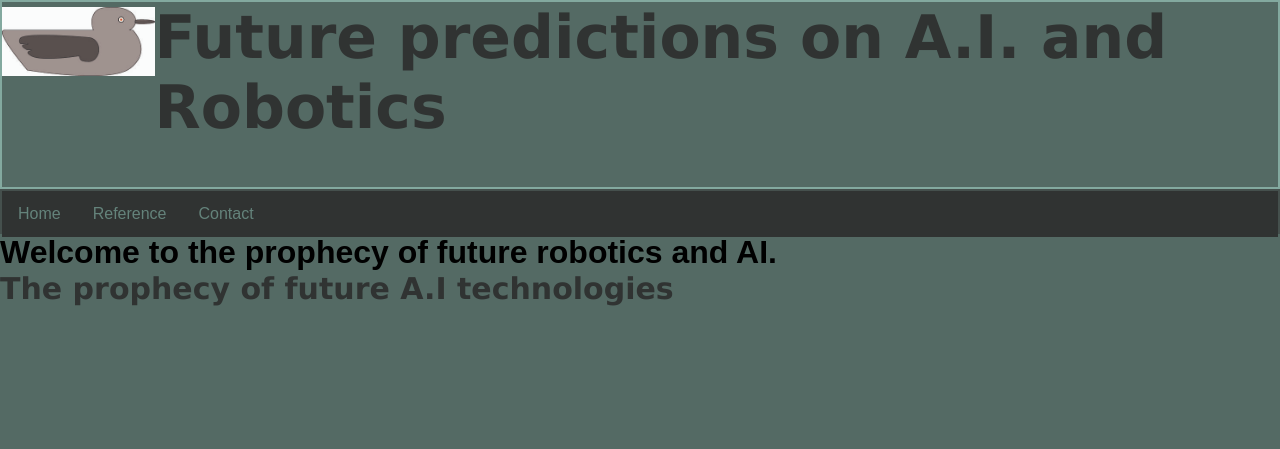
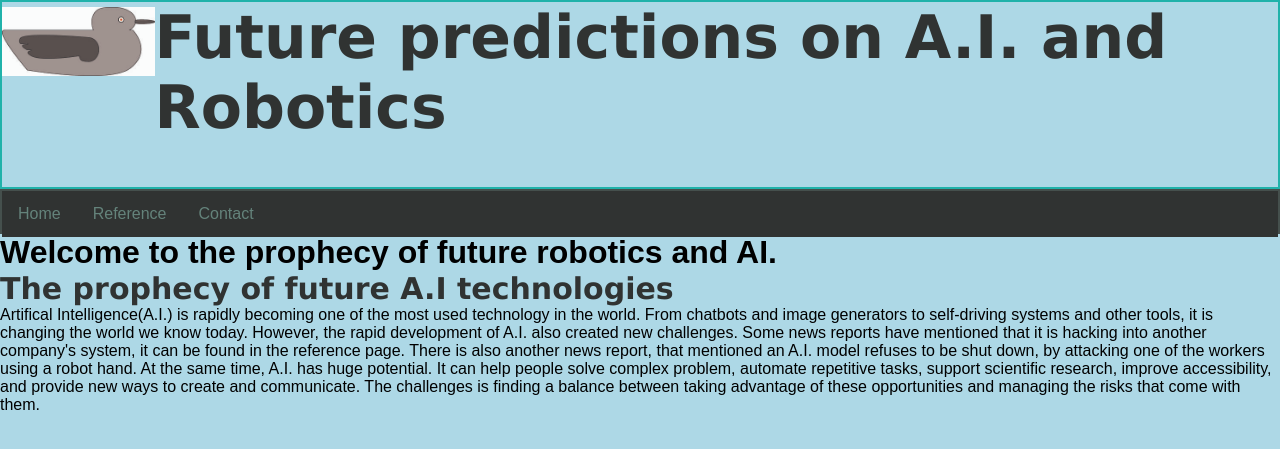
Before and after one commit to SimonXiong02/Responsive_website, a Django app: page / in a window 1280 px wide. Shown: the top 449 px of the page. Run offline with Django 5.2, Linux system fonts and the light colour scheme.

Commit message:
v001.2.5.5

```diff
--- a/polls/templates/home.html
+++ b/polls/templates/home.html
@@ -6,4 +6,18 @@
 <h1 class="title">
     The prophecy of future A.I technologies
 </h1>
+
+<p class="Home-text">
+    Artifical Intelligence(A.I.) is rapidly becoming one of the most used technology in the world.
+    From chatbots and image generators to self-driving systems and other tools, it is changing the world we know today.
+
+    However, the rapid development of A.I. also created new challenges. Some news reports have mentioned that
+    it is hacking into another company's system, it can be found in the reference page. There is also another
+    news report, that mentioned an A.I. model refuses to be shut down, by attacking one of the workers using a
+    robot hand.
+
+    At the same time, A.I. has huge potential. It can help people solve complex problem, automate repetitive tasks,
+    support scientific research, improve accessibility, and provide new ways to create and communicate. The challenges
+    is finding a balance between taking advantage of these opportunities and managing the risks that come with them.
+</p>
 {% endblock %}
--- a/static/style.css
+++ b/static/style.css
@@ -5,7 +5,7 @@
 }
 
 html {
-    background-color: #546A64;
+    background-color: lightblue;
     font-family: Arial;
 }
 
@@ -14,7 +14,7 @@ html {
     max-width: 1500px;
     margin: 0 auto;
     border-width: 2px;
-    border-color: white;
+    border-color: lightcyan;
 }
 
 .header {
@@ -22,7 +22,7 @@ html {
     width: 100%;
     max-width: 1500px;
     margin: 0 auto;
-    border: 2px solid #83A99F;
+    border: 2px solid lightseagreen;
 }
 
 .logo-box {
@@ -70,7 +70,7 @@ ul li a {
 
 ul li a:hover {
     /*when cursor is placed on links*/
-    background-color: #64837B;
+    background-color: lightgray;
 }
 
 .footer {
```
